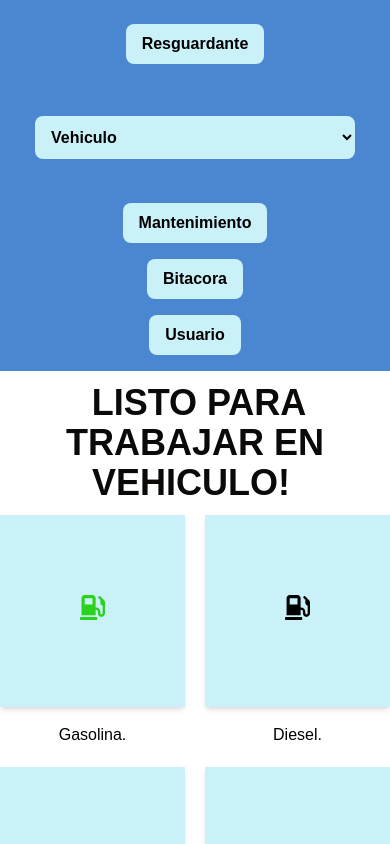
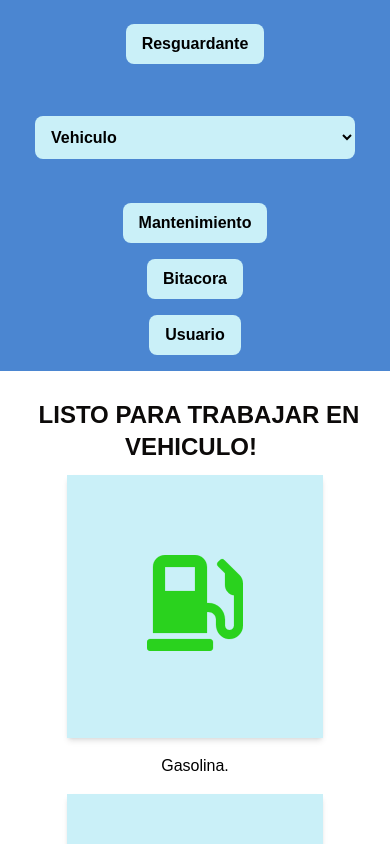
Before and after one commit to Esparrago23/Luputechno, a React (Vite) app: page /MenuVehiculos in a window 390 px wide. Shown: the top 844 px of the page. Built offline with nearby package versions, Linux system fonts and the light colour scheme.

Commit message:
cambio de vistas OFICIAL

```diff
--- a/src/components/organisms/SectionMenuVehiculos.jsx
+++ b/src/components/organisms/SectionMenuVehiculos.jsx
@@ -1,29 +1,34 @@
-import React from 'react'
-import Principal from '../molecules/Principal'
-import Label from '../atoms/Label'
-import { useNavigate } from 'react-router-dom'
-
+import React from "react";
+import Principal from "../molecules/Principal";
+import Label from "../atoms/Label";
+import { useNavigate } from "react-router-dom";
 
 function SectionMenuVehiculos() {
-
-    const navigate = useNavigate()
+    const navigate = useNavigate();
     const handlerClick = (e) => {
-        navigate("/Vehicules")
-    }
+        navigate("/Vehicules");
+    };
 
     return (
-        <div className="flex flex-col items-center justify-center">
-            <div className="m-3 text-4xl text-center text-stone-950">
-                    <Label className="font-bold m-2" text="LISTO PARA TRABAJAR EN VEHICULO!" />
-                </div>
-            <div className="grid gap-5 grid-cols-2">
-                    <Principal  image={"gasoline.svg"} text="Gasolina." />
-                    <Principal image={"gasolineBlack.svg"} text="Diesel." />
-                    <Principal onClick={handlerClick} image={"motorcycle.svg"} text="Motos." />
-                    <Principal image={"data.svg"} text="Comodatos." />
-                </div>
+        <div className="flex flex-col items-center justify-center p-4 sm:p-6 md:p-8 lg:p-12 w-full min-h-screen">
+        <div className="m-3 text-2xl sm:text-3xl md:text-4xl text-center text-stone-950">
+            <Label
+            className="font-bold m-2"
+            text="LISTO PARA TRABAJAR EN VEHICULO!"
+            />
         </div>
-    )
+        <div className="grid gap-4 grid-cols-1 sm:grid-cols-2 lg:grid-cols-4 xl:grid-cols-4 w-full max-w-4xl">
+            <Principal image={"gasoline.svg"} text="Gasolina." />
+            <Principal image={"gasolineBlack.svg"} text="Diesel." />
+            <Principal
+            onClick={handlerClick}
+            image={"motorcycle.svg"}
+            text="Motos."
+            />
+            <Principal image={"data.svg"} text="Comodatos." />
+        </div>
+        </div>
+    );
 }
 
-export default SectionMenuVehiculos
+export default SectionMenuVehiculos;
--- a/src/components/organisms/SectionMotos.jsx
+++ b/src/components/organisms/SectionMotos.jsx
@@ -1,16 +1,16 @@
 import Principal from "../molecules/Principal";
 import Label from "../atoms/Label";
-import React, { useRef, useState } from 'react';
+import React, { useRef, useState } from "react";
 import Formulario from "../molecules/Formulario";
-import ModalEliminar from './ModalEliminar';  // Asegúrate de importar correctamente tu componente ModalEliminar
-import Swal from 'sweetalert2';
+import ModalEliminar from "./ModalEliminar"; // Asegúrate de importar correctamente tu componente ModalEliminar
+import Swal from "sweetalert2";
 
 function SectionMotos() {
     const modalRef = useRef(null);
     const modalRefEdit = useRef(null);
     const deleteModalRef = useRef(null);
-    const [notification, setNotification] = useState('');
-    const [currentPage, setCurrentPage] = useState('vehiculos');  // Definimos la página actual
+    const [notification, setNotification] = useState("");
+    const [currentPage, setCurrentPage] = useState("vehiculos"); // Definimos la página actual
 
     const openModal = () => {
         modalRef.current.showModal();
@@ -29,7 +29,7 @@ function SectionMotos() {
     };
 
     const openDeleteModal = (page) => {
-        setCurrentPage(page);  // Establecemos la página actual
+        setCurrentPage(page); // Establecemos la página actual
         deleteModalRef.current.showModal();
     };
 
@@ -40,24 +40,24 @@ function SectionMotos() {
     const handleDelete = () => {
         closeDeleteModal();
         Swal.fire(
-            'Eliminado',
-            'El elemento ha sido eliminado exitosamente.',
-            'success'
+        "Eliminado",
+        "El elemento ha sido eliminado exitosamente.",
+        "success"
         );
-        setNotification('Elemento eliminado exitosamente');
+        setNotification("Elemento eliminado exitosamente");
     };
 
     const handleCloseNotification = () => {
-        setNotification('');
+        setNotification("");
     };
 
     return (
             <>
-            <div className="flex flex-col items-center justify-center">
-                <div className="mb-4 text-4xl text-center text-stone-950">
+    <div className="flex flex-col items-center justify-center p-4 sm:p-6 md:p-8 lg:p-12 w-full min-h-screen">
+        <div className="mb-4 text-xl sm:text-2xl md:text-3xl lg:text-4xl text-center text-stone-950">
         <Label className="font-bold m-2" text="LISTO PARA TRABAJAR!" />
         </div>
-                <div className="grid gap-5 grid-cols-2">
+        <div className="grid gap-4 grid-cols-1 sm:grid-cols-2 lg:grid-cols-4 w-full">
         <Principal onClick={openModal} image={"Moto.png"} text="Añadir." />
         <Principal image={"Moto.png"} text="Visualizar." />
         <Principal onClick={openEditModal} image={"pen-svgrepo-com(2).svg"} text="Editar." />
@@ -68,8 +68,8 @@ function SectionMotos() {
         <div>
             <Formulario />
             <div className="flex justify-center">
-                            <button className="w-1/5 m-1 font-bold text-white bg-red-600 border p-7" onClick={closeModal}>Cerrar</button>
-                            <button className="w-1/5 m-1 font-bold text-white bg-green-600 border p-7" onClick={closeModal}>Añadir</button>
+            <button className="w-1/5 m-1 font-bold text-white bg-red-600 border p-2" onClick={closeModal}>Cerrar</button>
+            <button className="w-1/5 m-1 font-bold text-white bg-green-600 border p-2" onClick={closeModal}>Añadir</button>
             </div>
         </div>
         </dialog>
@@ -79,8 +79,8 @@ function SectionMotos() {
             <h1 className="font-bold m-2">Editar Datos</h1>
             <Formulario />
             <div className="flex justify-center">
-                            <button className="w-1/5 m-1 font-bold text-white bg-red-600 border p-7" onClick={closeEditModal}>Cerrar</button>
-                            <button className="w-1/5 m-1 font-bold text-black bg-yellow-400 border p-7" onClick={closeEditModal}>Editar</button>
+            <button className="w-1/5 m-1 font-bold text-white bg-red-600 border p-2" onClick={closeEditModal}>Cerrar</button>
+            <button className="w-1/5 m-1 font-bold text-black bg-yellow-400 border p-2" onClick={closeEditModal}>Editar</button>
             </div>
         </div>
         </dialog>
@@ -88,8 +88,8 @@ function SectionMotos() {
         <dialog ref={deleteModalRef} className="border-4 border-black bg-azulIntegradorClaro w-1/3">
         <div className="flex justify-center flex-col">
             <ModalEliminar currentPage={currentPage} />
-                        <button className="w-1/5 m-1 font-bold text-white bg-red-600  rounded-lg p-4" onClick={handleDelete}>Eliminar</button>
-                        <button className="w-1/5 m-1 font-bold text-white bg-red-600  rounded-lg p-4" onClick={closeDeleteModal}>Cerrar</button>
+            <button className="w-1/5 m-1 font-bold text-white bg-red-600 rounded-lg p-2" onClick={handleDelete}>Eliminar</button>
+            <button className="w-1/5 m-1 font-bold text-white bg-red-600 rounded-lg p-2" onClick={closeDeleteModal}>Cerrar</button>
         </div>
         </dialog>
 
@@ -101,6 +101,7 @@ function SectionMotos() {
         )}
     </div>
 </>
+
     );
 }
 
```
Lines whose indentation alone changed are shown as unchanged.
